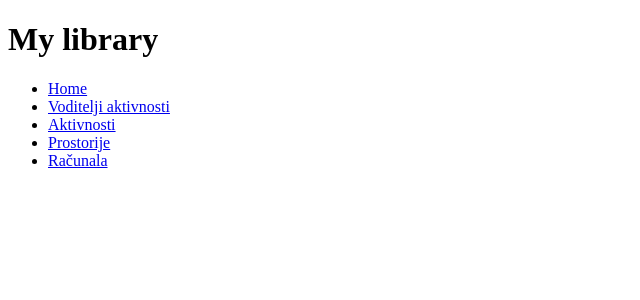
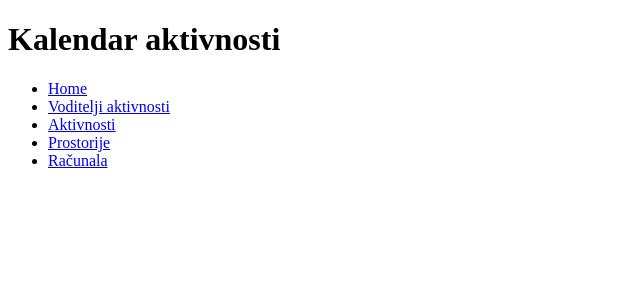
Before and after one commit to abyssis11/Django_project, a Django app: page / in a window 1280 px wide. Shown: the top 300 px of the page, without its empty margins (0-640 px from the left). Run offline with Django 3.2, Linux system fonts and the light colour scheme.

Commit message:
homepage change

```diff
--- a/kalendar_nastave/templates/base_generic.html
+++ b/kalendar_nastave/templates/base_generic.html
@@ -5,7 +5,7 @@
 </head>
 
 <body>
-    <h1>My library</h1>
+    <h1>Kalendar aktivnosti</h1>
     <div id="sidebar">
         {% block sidebar %}
         <ul>
```
